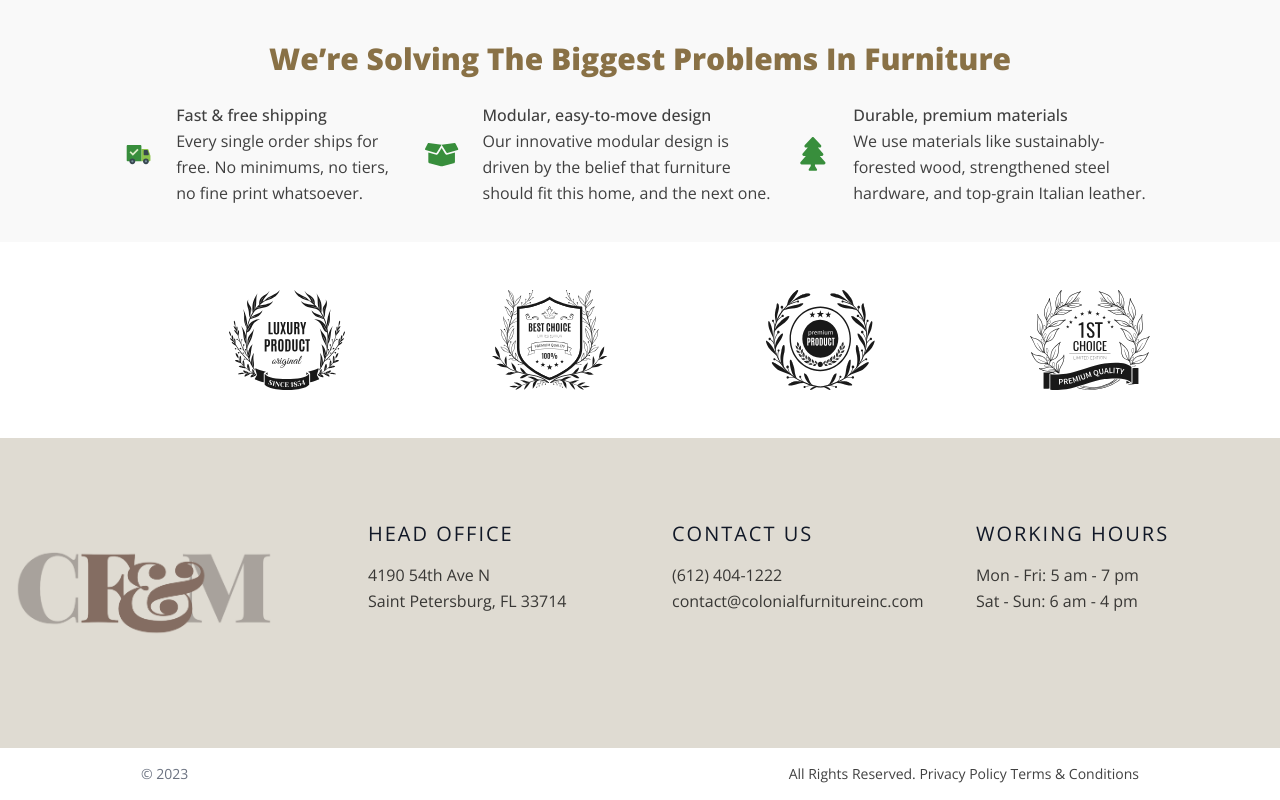
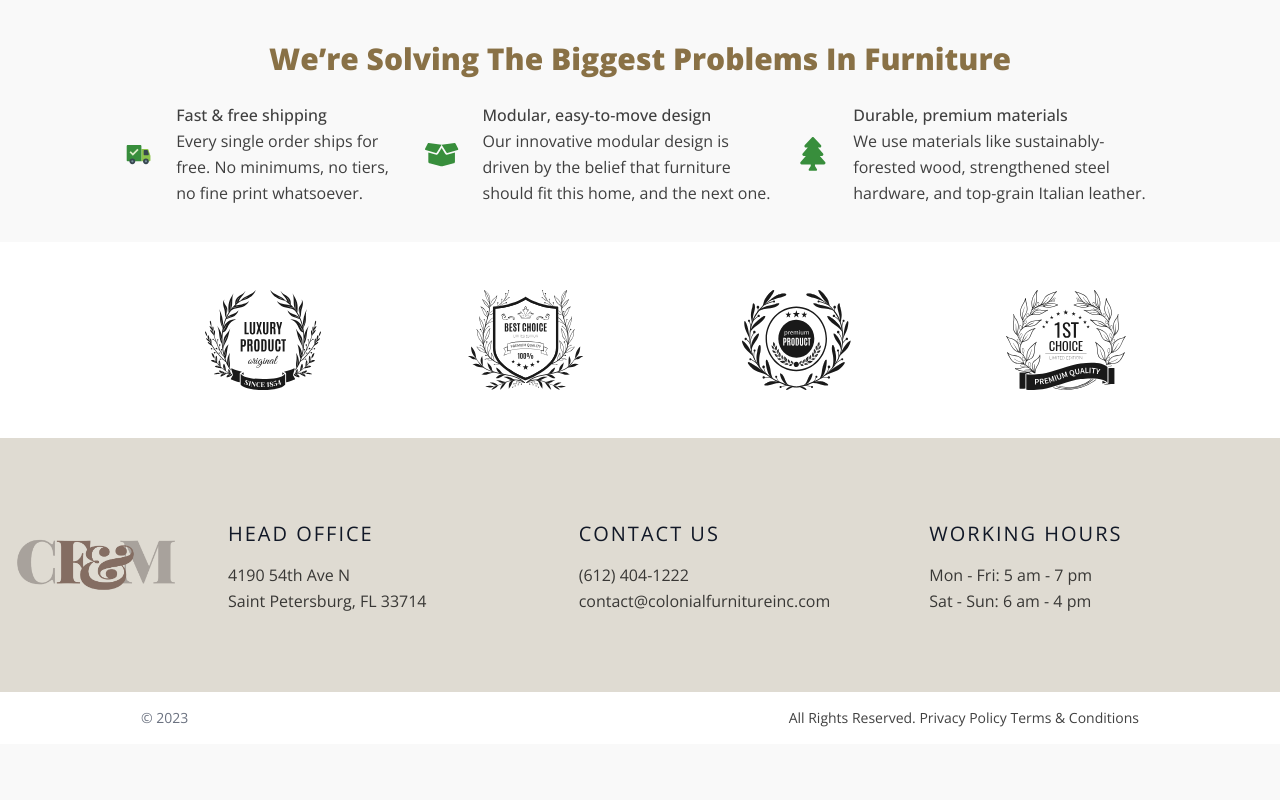
Before and after one commit to signordemola/colonial-new, a React (Create React App) app: page / in a window 1280 px wide. Shown: the part 3422-4222 px from the top of the page. After the commit the page ends 4166 px from the top, so only its background shows below. Built offline with nearby package versions, Linux system fonts and the light colour scheme.

Commit message:
New Commit

```diff
--- a/src/components/Footer.jsx
+++ b/src/components/Footer.jsx
@@ -6,12 +6,12 @@ const Footer = () => {
   return (
     <footer className="text-body-sm md:text-body-md lg:text-body-lg bg-[#dfdbd2]">
       <div className="max-w-[1440px] px-4 py-20 mx-auto flex md:items-center lg:items-start md:flex-row md:flex-nowrap flex-wrap flex-col">
-        <div className="w-64 flex-shrink-0 md:mx-0 mx-auto text-center md:text-left">
+        <div className="w-40 flex-shrink-0 md:mx-0 mx-auto text-center md:text-left">
           <a href="/">
             <img src={logo} alt="" />
           </a>
         </div>
-        <div className="flex-grow flex flex-wrap md:pl-20 -mb-10 md:mt-0 mt-10 md:text-left text-center">
+        <div className="flex-grow flex flex-wrap md:pl-9 -mb-10 md:mt-0 mt-10 md:text-left text-center">
           <div className="lg:w-1/3 md:w-1/2 w-full px-4">
             <h2 className="text-body-md text-gray-900 tracking-widest mb-3 uppercase">
               Head office
--- a/src/components/Logo.jsx
+++ b/src/components/Logo.jsx
@@ -8,7 +8,7 @@ import photo4 from '../assets/images/gallery/photo-010.svg';
 const Logo = () => {
   return (
     <section className="bg-white">
-      <div className="container mx-auto flex justify-between items-center px-6 py-12">
+      <div className="container mx-auto flex justify-between items-center py-12">
         <img src={photo1} alt="" />
         <img src={photo2} alt="" />
         <img src={photo3} alt="" />
--- a/src/components/Services.jsx
+++ b/src/components/Services.jsx
@@ -7,7 +7,6 @@ import { services } from '../data';
 
 const Services = () => {
   const { title, details } = services;
-  console.log(title);
   return (
     <div className="container mx-auto py-12">
       <h1 className="h3 pb-8">What Makes Us Different</h1>
```
